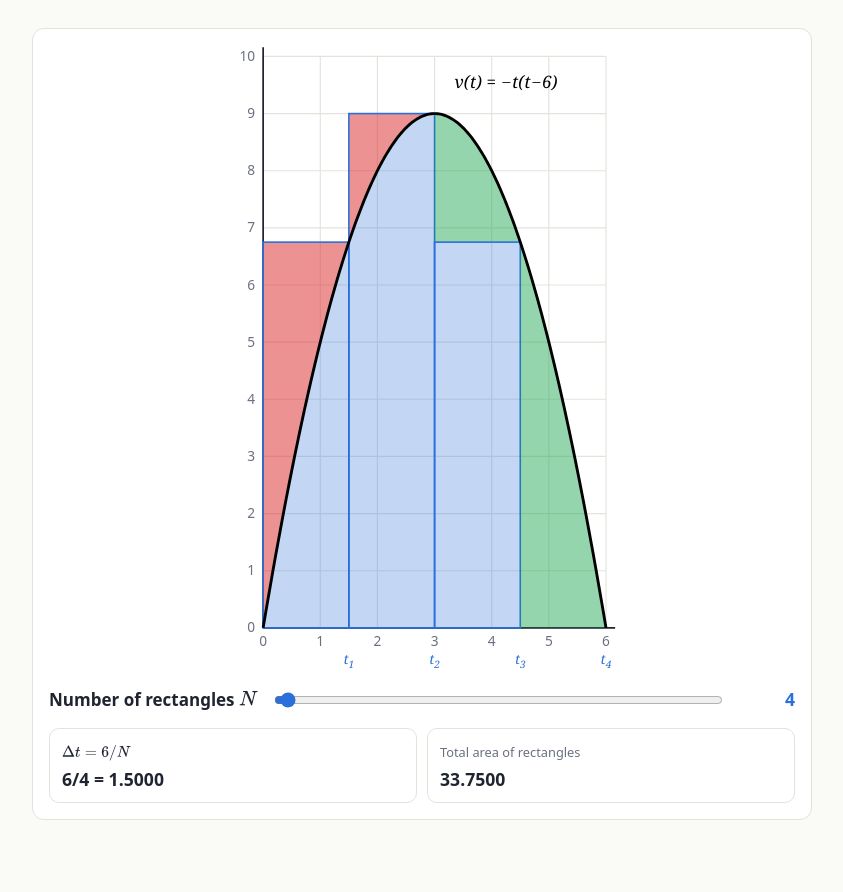
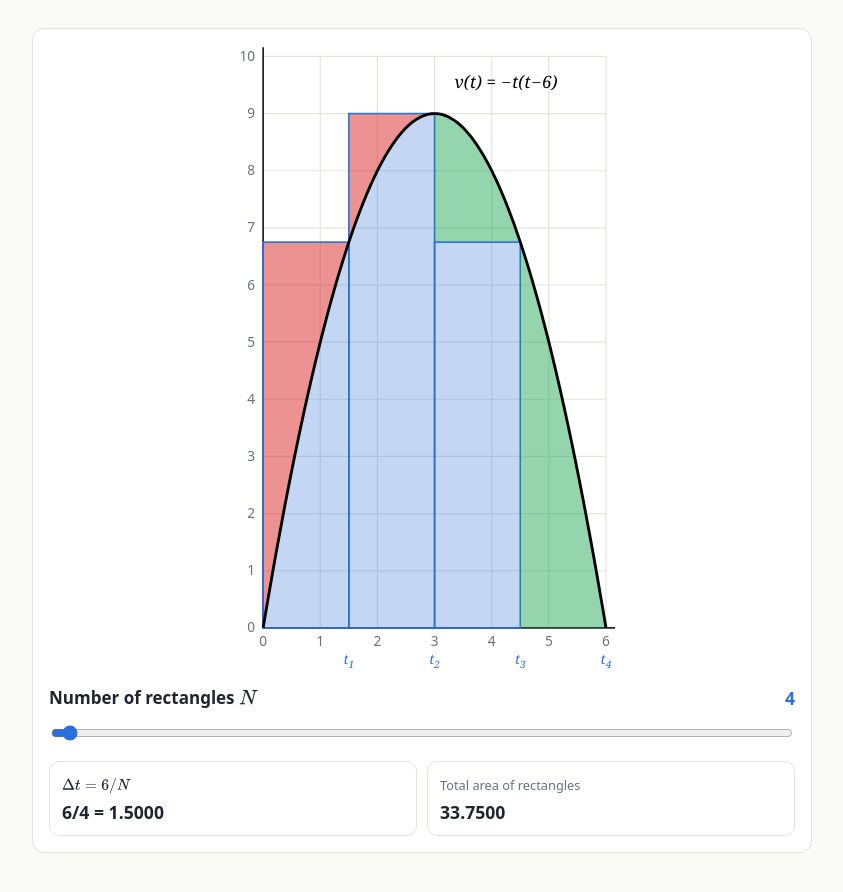
Before and after one commit to jcho-lectures/jcho-lectures.github.io, a plain HTML site: page velocity.html in a window 1280 px wide. Shown: the whole page, without its empty margins (218-1061 px from the left). Drawn offline with nearby package versions, Linux system fonts and the light colour scheme.

Commit message:
Add files via upload

```diff
--- a/velocity.html
+++ b/velocity.html
@@ -31,10 +31,10 @@
   svg#plot{width:100%;height:100%;display:block}
   mjx-container{color:var(--ink)}
   mjx-container[display="true"]{margin:.9rem 0 !important;overflow-x:auto;overflow-y:hidden;padding:2px 0}
-  .ctl{display:flex;align-items:center;gap:14px;margin-top:10px;font-family:system-ui,sans-serif}
-  .ctl label{font-weight:600;white-space:nowrap}
+  .ctl{display:flex;flex-wrap:wrap;align-items:center;gap:4px 14px;margin-top:10px;font-family:system-ui,sans-serif}
+  .ctl label{font-weight:600;flex:1}
   .ctl output{min-width:3.2em;text-align:right;font-variant-numeric:tabular-nums;font-weight:700;color:var(--accent);font-size:1.1rem}
-  input[type=range]{flex:1;accent-color:var(--accent);height:28px}
+  input[type=range]{flex:1 1 100%;width:100%;accent-color:var(--accent);height:28px}
   .stats{display:grid;grid-template-columns:repeat(auto-fit,minmax(170px,1fr));gap:10px;margin-top:12px;font-family:system-ui,sans-serif}
   .stat{border:1px solid var(--line);border-radius:10px;padding:8px 12px}
   .stat b{display:block;font-size:1.1rem;font-variant-numeric:tabular-nums}
@@ -49,8 +49,8 @@
     <div class="plotwrap"><svg id="plot" viewBox="0 0 350 550" role="img" aria-label="Rectangles under the parabola v(t) = -t(t-6)"></svg></div>
     <div class="ctl">
       <label for="n">Number of rectangles \(N\)</label>
+      <output id="nOut" for="n">4</output>
       <input id="n" type="range" min="1" max="200" value="4" step="1">
-      <output id="nOut" for="n">4</output>
     </div>
     <div class="stats">
       <div class="stat"><span>\(\Delta t = 6/N\)</span><b id="dx"></b></div>
```
